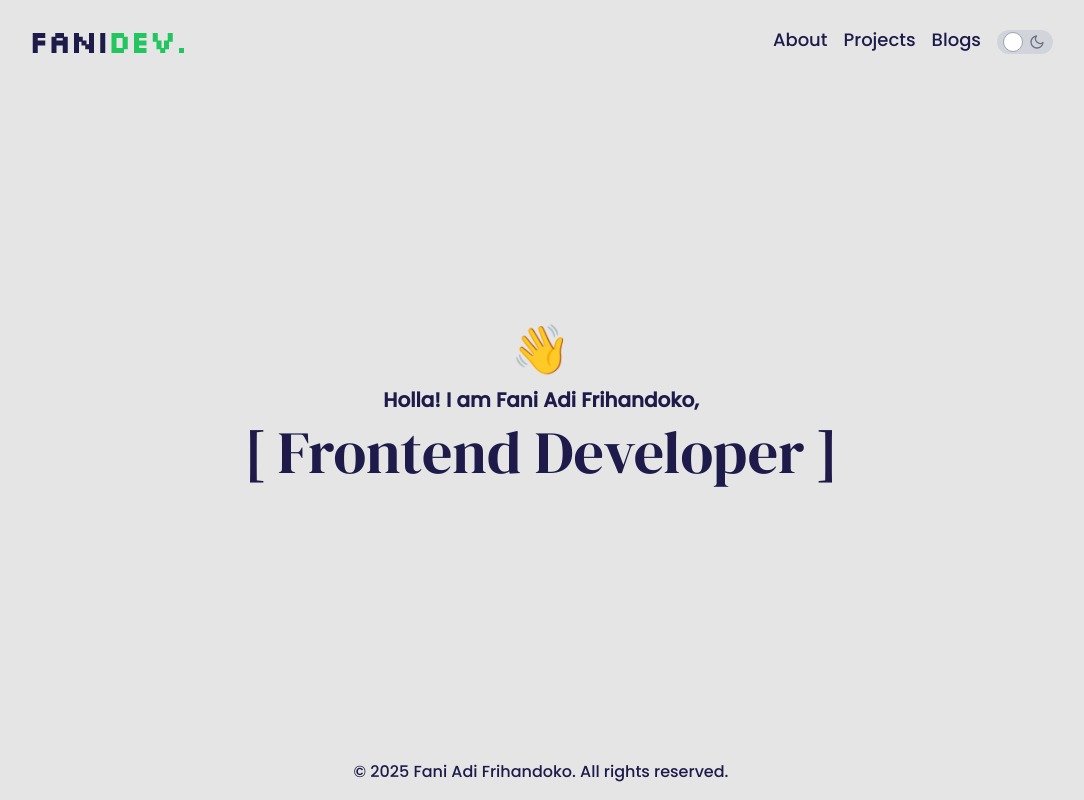
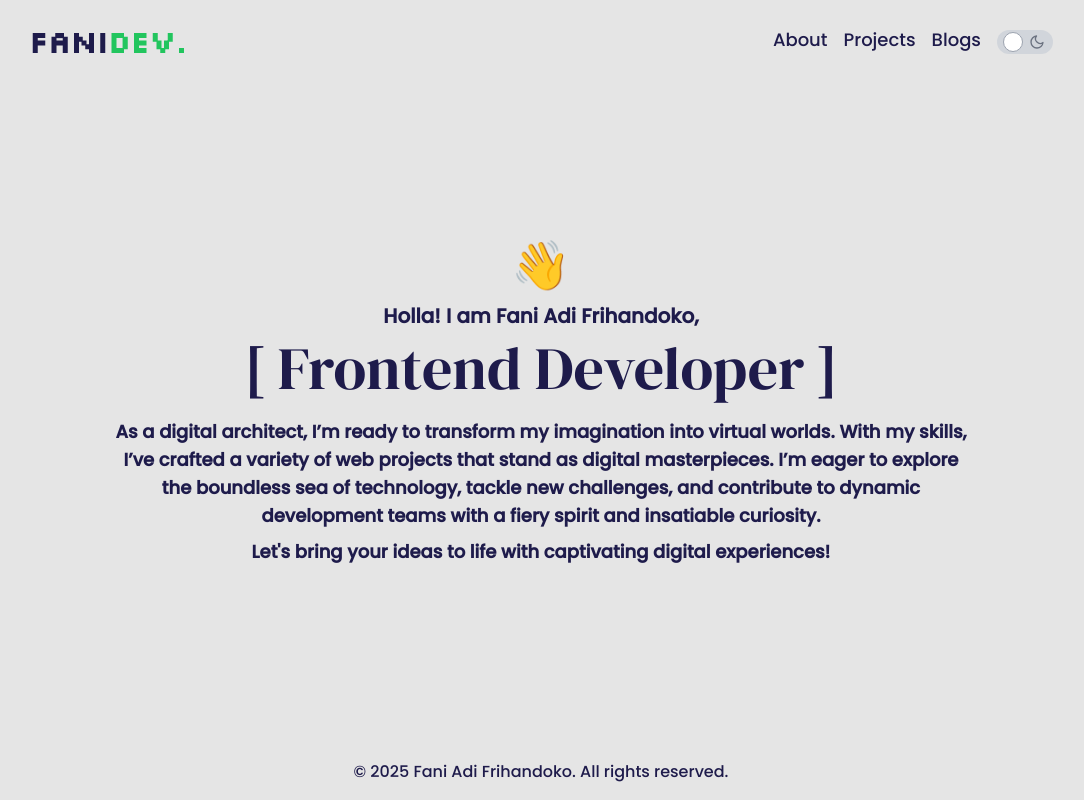
Before and after one commit to faniadifrihandoko1/creativefolio, a Next.js app: page / in a window 1280 px wide. Shown: the whole page, without its empty margins (99-1183 px from the left). Built offline with nearby package versions, Linux system fonts and the light colour scheme.

Commit message:
DEL-103: tambah Description di root page

```diff
--- a/app/(client)/page.tsx
+++ b/app/(client)/page.tsx
@@ -1,4 +1,5 @@
 import { Metadata } from "next";
+import Description from "../components/Fragements/Content/Description";
 import Footer from "../components/Fragements/Footer";
 import Header from "../components/Fragements/Content/HeaderContent";
 import Tittle from "../components/Fragements/Content/TittleContent";
@@ -31,6 +32,7 @@ export default function Home() {
       <div className="flex-1 flex flex-col items-center justify-center font-extrabold">
         <Header />
         <Tittle />
+        <Description />
       </div>
       <Footer />
     </div>
```
